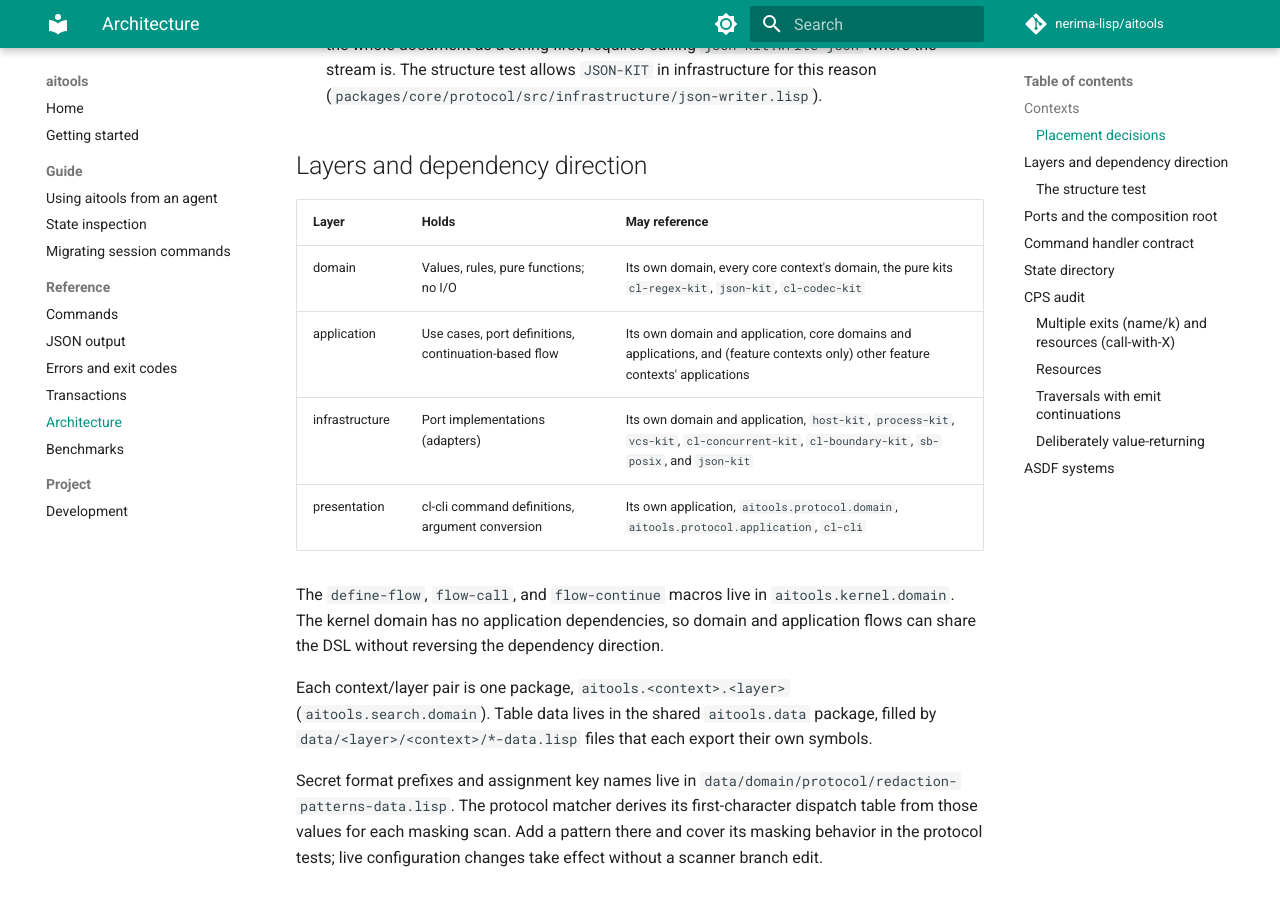
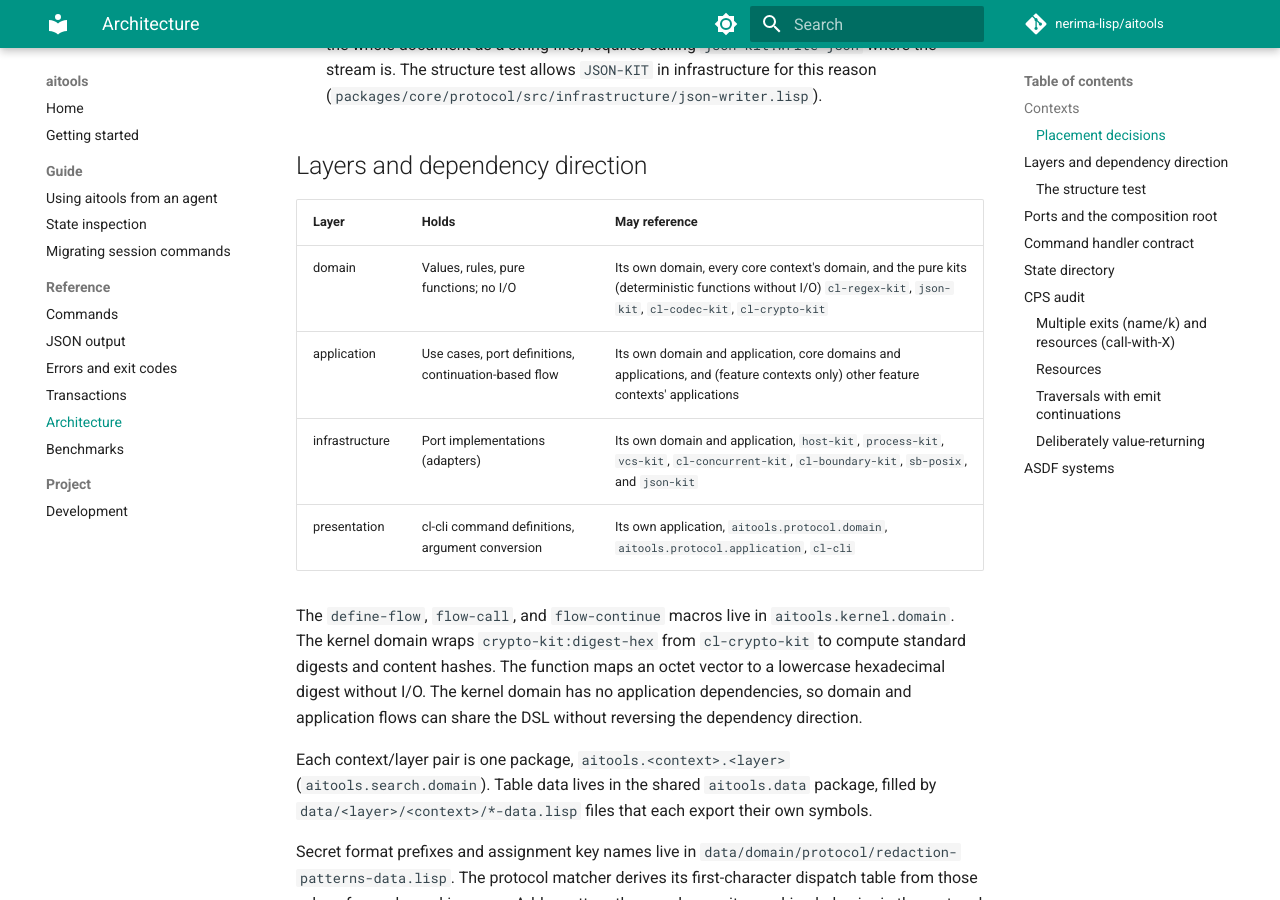
Before and after one commit to nerima-lisp/aitools, an MkDocs documentation site: the page built from docs/src/reference/architecture.md, in a window 1280 px wide and 900 px high, scrolled down 2106 px. Built offline with MkDocs 1.6.1 and Material for MkDocs 9.7.7, drawn with Linux system fonts in a browser that asks for light colours; comment, search, counter and statistics services are not loaded; some of the changed text lies outside the part shown.

Commit message:
docs(architecture): align layer guidance with kernel dependencies

```diff
--- a/docs/src/reference/architecture.md
+++ b/docs/src/reference/architecture.md
@@ -62,15 +62,17 @@ command reads or writes.
 
 | Layer | Holds | May reference |
 |---|---|---|
-| domain | Values, rules, pure functions; no I/O | Its own domain, every core context's domain, the pure kits `cl-regex-kit`, `json-kit`, `cl-codec-kit` |
+| domain | Values, rules, pure functions; no I/O | Its own domain, every core context's domain, and the pure kits (deterministic functions without I/O) `cl-regex-kit`, `json-kit`, `cl-codec-kit`, `cl-crypto-kit` |
 | application | Use cases, port definitions, continuation-based flow | Its own domain and application, core domains and applications, and (feature contexts only) other feature contexts' applications |
 | infrastructure | Port implementations (adapters) | Its own domain and application, `host-kit`, `process-kit`, `vcs-kit`, `cl-concurrent-kit`, `cl-boundary-kit`, `sb-posix`, and `json-kit` |
 | presentation | cl-cli command definitions, argument conversion | Its own application, `aitools.protocol.domain`, `aitools.protocol.application`, `cl-cli` |
 
 The `define-flow`, `flow-call`, and `flow-continue` macros live in
-`aitools.kernel.domain`. The kernel domain has no application dependencies,
-so domain and application flows can share the DSL without reversing the
-dependency direction.
+`aitools.kernel.domain`. The kernel domain wraps `crypto-kit:digest-hex` from
+`cl-crypto-kit` to compute standard digests and content hashes. The function
+maps an octet vector to a lowercase hexadecimal digest without I/O. The kernel
+domain has no application dependencies, so domain and application flows can
+share the DSL without reversing the dependency direction.
 
 Each context/layer pair is one package, `aitools.<context>.<layer>`
 (`aitools.search.domain`). Table data lives in the shared `aitools.data`
@@ -287,7 +289,7 @@ with the number of non-matching lines. See
 
 | Computation | Function | File |
 |---|---|---|
-| Content hash and digests | `content-hash`, `sha256-hex`, `sha1-hex`, `md5-hex` | `packages/core/kernel/src/domain/digest.lisp` |
+| Content hash and digests | `content-hash`, `sha256-hex`, `sha1-hex`, `md5-hex` | `packages/core/kernel/src/domain/digest-kit.lisp` |
 | Token estimate | `approx-token-count` | `packages/core/kernel/src/domain/token-estimate.lisp` |
 | Masking one string | `redact-secrets` | `packages/core/protocol/src/domain/redaction.lisp` |
 | Diff generation (LCS) | `generate-diff-hunks`, `generate-unified-diff` | `packages/core/kernel/src/domain/unified-diff.lisp` |
```
